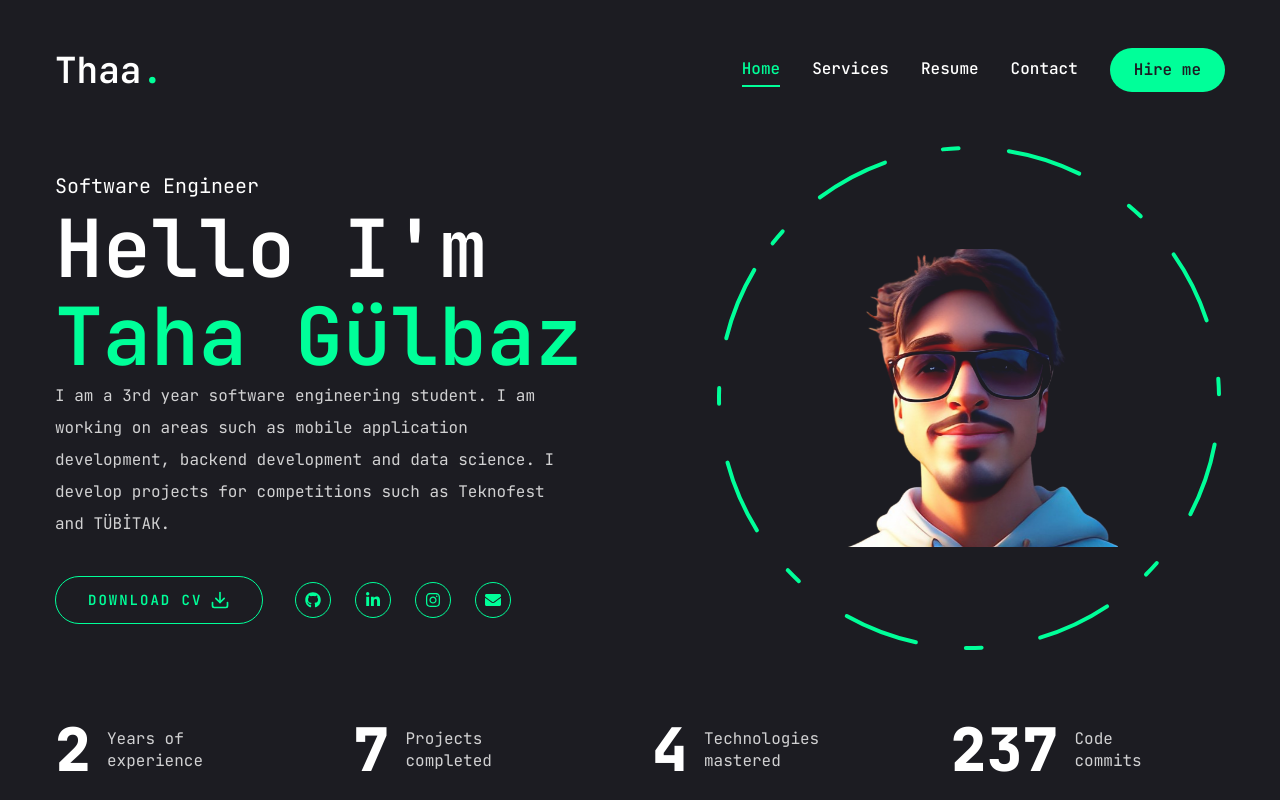
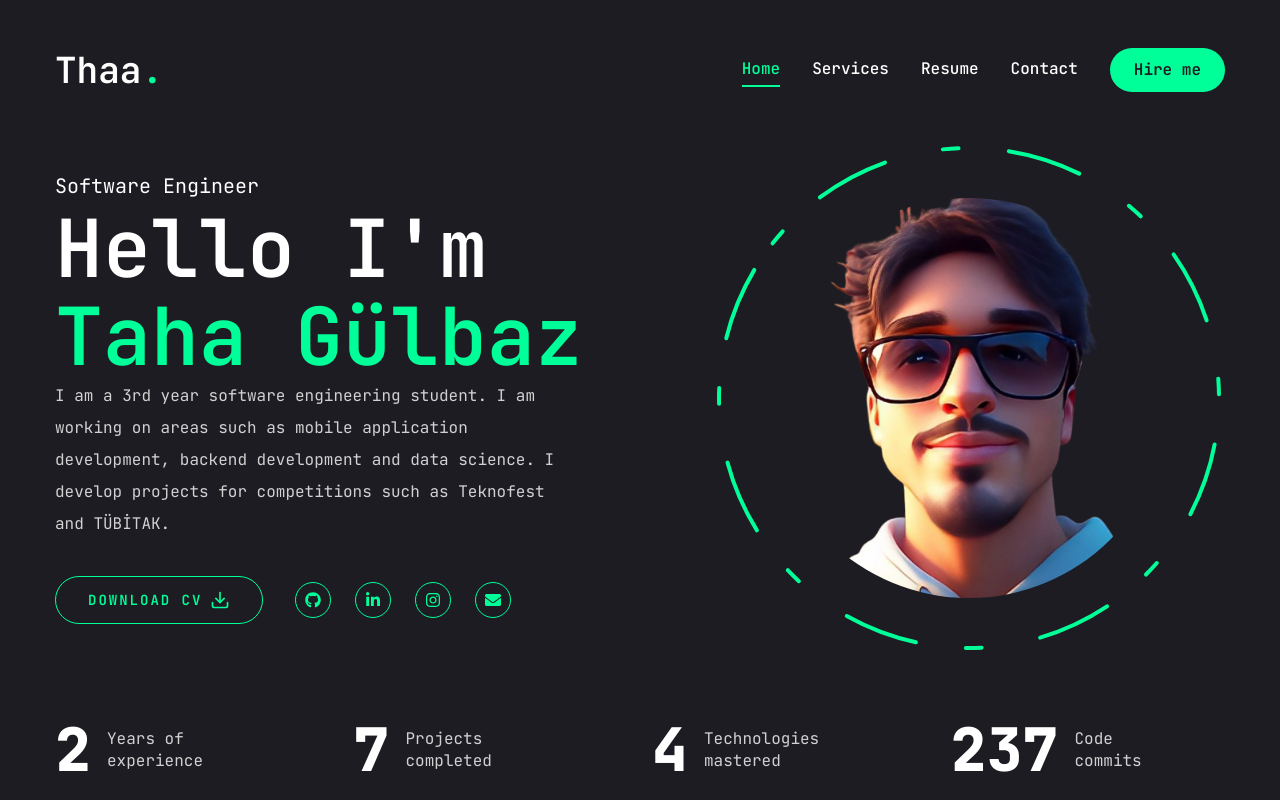
Before and after one commit to tahaglbz/my-cv-website, a Next.js app: page / in a window 1280 px wide. Built offline with nearby package versions, Linux system fonts and the light colour scheme.

Commit message:
Update Photo.jsx

```diff
--- a/src/components/Photo.jsx
+++ b/src/components/Photo.jsx
@@ -8,20 +8,42 @@ const Photo = () => {
     <div className="w-full h-full flex items-center justify-center relative pr-64">
       <motion.div
         initial={{ opacity: 0 }}
-        animate={{ opacity: 1, transition: { delay: 2.4, duration: 0.4, ease: "easeIn" } }}
+        animate={{
+          opacity: 1,
+          transition: { delay: 2.4, duration: 0.4, ease: "easeIn" },
+        }}
         className="relative"
       >
         {/* image */}
         <motion.div
           initial={{ opacity: 0 }}
-          animate={{ opacity: 1, transition: { delay: 2, duration: 0.4, ease: "easeInOut" } }}
-          className="w-[298px] h-[298px] xl:w-[498px] mix-blend-lighten absolute top-1/2 left-1/2 transform -translate-x-1/2 -translate-y-1/2"
+          animate={{
+            opacity: 1,
+            transition: { delay: 2, duration: 0.4, ease: "easeInOut" },
+          }}
+          className="w-[250px] h-[250px] xl:w-[400px] xl:h-[400px] absolute top-1/2 left-1/2 transform -translate-x-1/2 -translate-y-1/2"
+          style={{
+            clipPath: "circle(50%)",
+            boxShadow: "0px 0px 15px rgba(0, 0, 0, 0.3)", // Gölgelendirme ekledik
+          }}
         >
-          <Image src="/assets/meavatarr.png" priority quality={100} fill alt="avatar" className="object-contain" />
+          <Image
+            src="/assets/meavatarr.png"
+            priority
+            quality={100}
+            fill
+            alt="avatar"
+            className="object-cover"
+          />
         </motion.div>
 
         {/* circle */}
-        <motion.svg className="w-[300px] xl:w-[506px] h-[300px] xl:h-[506px] absolute top-1/2 left-1/2 transform -translate-x-1/2 -translate-y-1/2" fill="transparent" viewBox="0 0 506 506" xmlns="http://www.w3.org/2000/svg">
+        <motion.svg
+          className="w-[300px] xl:w-[506px] h-[300px] xl:h-[506px] absolute top-1/2 left-1/2 transform -translate-x-1/2 -translate-y-1/2"
+          fill="transparent"
+          viewBox="0 0 506 506"
+          xmlns="http://www.w3.org/2000/svg"
+        >
           <motion.circle
             cx="253"
             cy="253"
@@ -38,13 +60,13 @@ const Photo = () => {
             transition={{
               duration: 20,
               repeat: Infinity,
-              repeatType: "reverse"
+              repeatType: "reverse",
             }}
           />
         </motion.svg>
       </motion.div>
     </div>
   );
-}
+};
 
 export default Photo;
```
